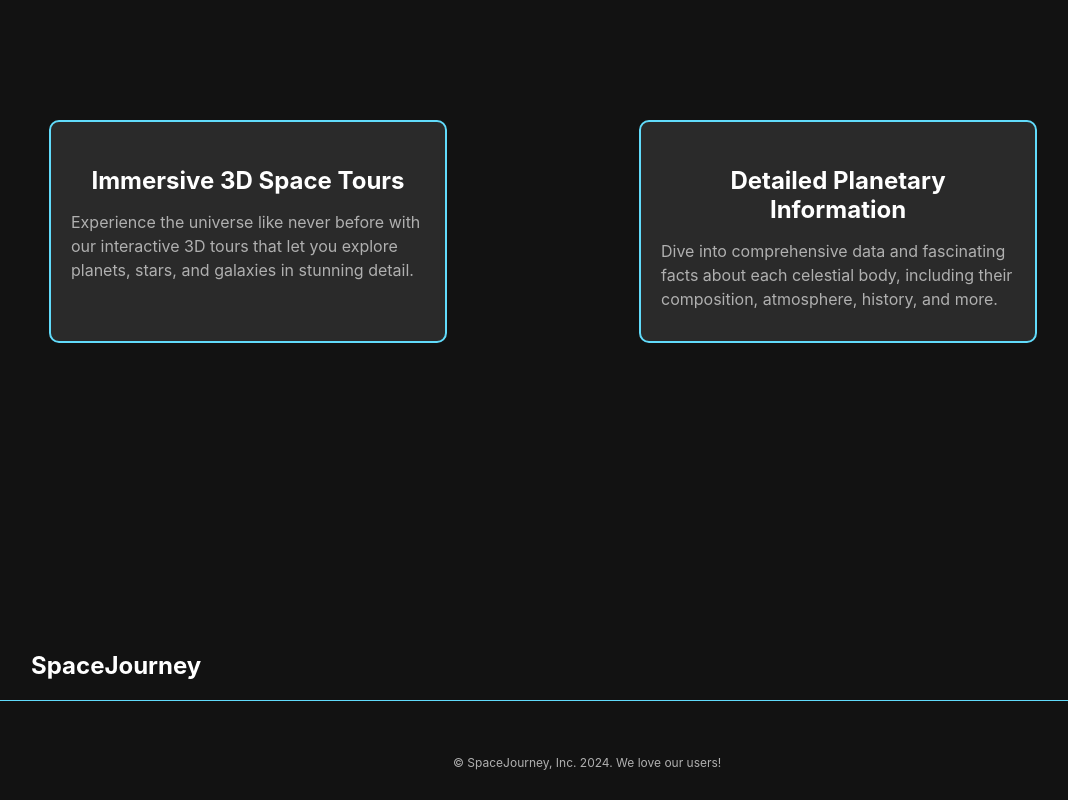
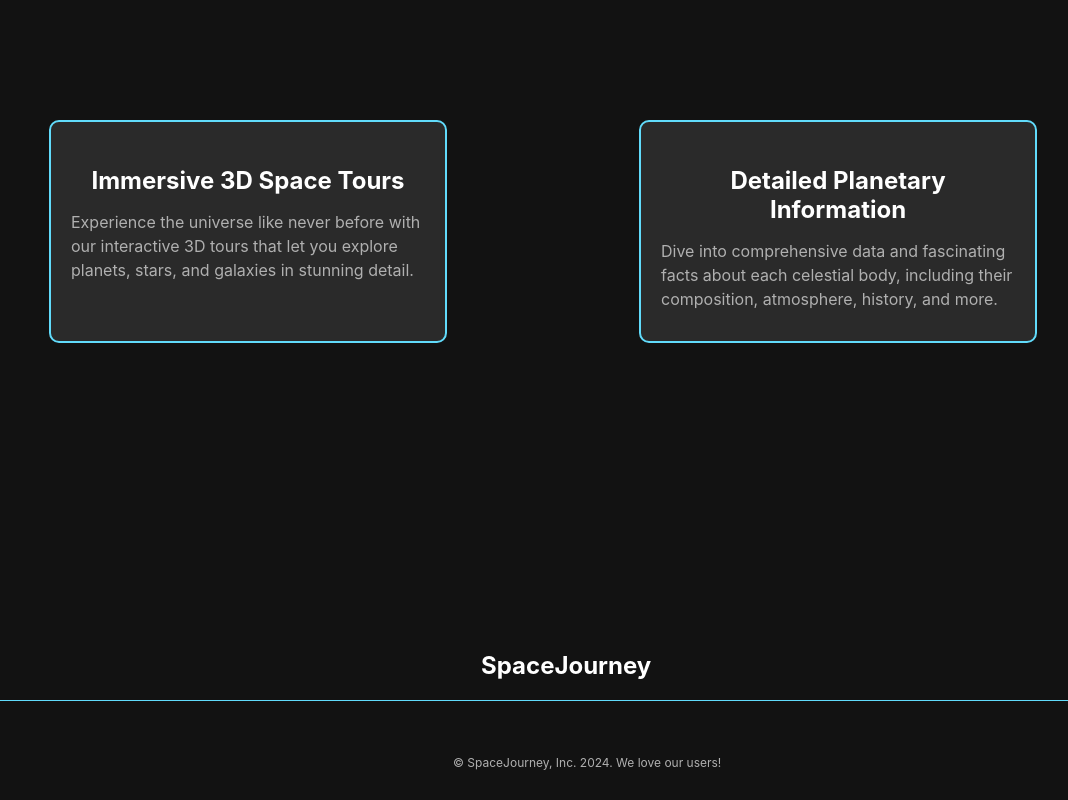
Before and after one commit to kawthar-shameseldeen/Space-Journey-Front, a React (Create React App) app in the folder space-journey/: page /home in a window 1280 px wide. Shown: the part 1839-2639 px from the top of the page, without its empty margins (97-1165 px from the left). Built offline with nearby package versions, Linux system fonts and the light colour scheme.

Commit message:
added padding

```diff
--- a/space-journey/src/components/footer/footer.css
+++ b/space-journey/src/components/footer/footer.css
@@ -17,6 +17,7 @@
 .footer-logo h2 {
   font-size: 24px;
   margin: 0;
+  padding-left: 450px;
 }
 .footer-links {
   display: flex;
```
